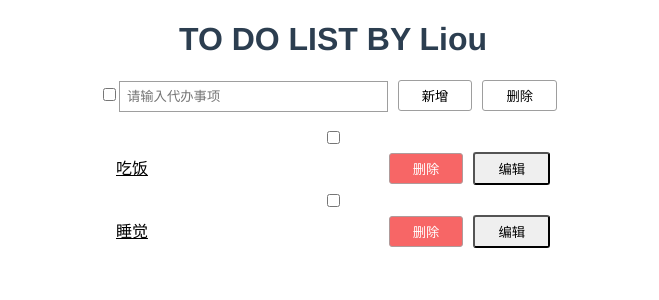
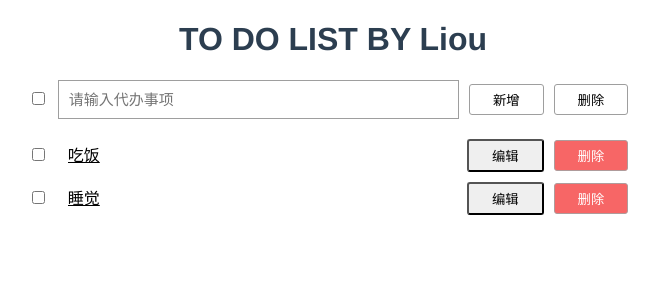
Before and after one commit to liouer/graduateDesign, a Vue app: page /#/ in a window 1280 px wide. Shown: the top 300 px of the page, without its empty margins (307-966 px from the left). Built offline with nearby package versions, Linux system fonts and the light colour scheme.

Commit message:
fix：修复页面  feat：添加编辑功能

```diff
--- a/src/App.vue
+++ b/src/App.vue
@@ -11,14 +11,17 @@
         />
         <label for="allCheck"> </label>
         <!-- <span>{{ allEvents.text }}</span> -->
+        <!-- <div style="display: inline"> -->
         <input
           class="input_text"
           v-model="newEventText"
           placeholder="请输入代办事项"
         />
+        <!-- </div> -->
+
         <!-- 全选框 -->
         <div style="display: inline">
-          <button class="head_btn" @click="addEvent">新增</button>
+          <button class="head_btn" @click="addEvent()">新增</button>
           <button class="head_btn" @click="delEvents()">删除</button>
         </div>
       </div>
@@ -26,21 +29,14 @@
       <div class="">
         <ul>
           <li v-for="(item, index) in eventList" :key="item.id">
-            <input
-              type="checkbox"
-              name=""
-              id="singleCheck"
-              v-model="item.isSelect"
-              @change="singleSelect()"
-            />
             <!-- 使用组件，并传参 -->
             <HelloWorld
               :index="index"
               :item="item"
               @delEvent="delEvent"
+              @singleSelect="singleSelect"
             ></HelloWorld>
             <!-- <div class="clean"></div> -->
-
           </li>
         </ul>
       </div>
@@ -79,6 +75,9 @@ export default {
     // 新增按钮
     addEvent() {
       console.log("click add");
+      if (this.newEventText == "") {
+        alert("内容为空，请输入内容。");
+      } else {
         this.eventList.push({
           id: this.newEventId++,
           eventText: this.newEventText,
@@ -86,6 +85,7 @@ export default {
         }),
           console.dir(this.eventList);
         console.log(this.newEventId);
+      }
     },
     // 删除单个按钮
     delEvent(index) {
@@ -109,7 +109,7 @@ export default {
     // 全选复选框
     allSelect() {
       this.eventList.forEach((item) => {
-        item.isSelect = this.allEvents.isSelect;
+        item.isSelect = this.allEvents.isSelect; //子复选框等于全选框的勾选状态
       });
     },
     // 单选复选框
@@ -142,6 +142,7 @@ export default {
   -moz-osx-font-smoothing: grayscale;
   text-align: center;
   color: #2c3e50;
+  /* background: gray; */
 }
 
 #nav {
@@ -170,11 +171,12 @@ button {
   border-radius: 3px;
 }
 .input_text {
-  width: 20%;
-  margin-right: 10px;
-  padding: 7px;
+  width: 30%;
+  margin: 0 10px;
+  padding: 10px;
   outline: none;
   border: 1px solid #9e9e9e;
+  font-size: 15px;
 }
 /* .read_text {
   outline: none;
@@ -188,6 +190,7 @@ button {
 .head_btn {
   background: white;
   border: 1px solid #9e9e9e;
+  /* outline: none; */
 }
 /* .del_btn {
   color: white;
--- a/src/components/HelloWorld.vue
+++ b/src/components/HelloWorld.vue
@@ -1,34 +1,51 @@
 <template>
   <div class="hello">
+    <input
+      type="checkbox"
+      name=""
+      id="singleCheck"
+      v-model="item.isSelect"
+      @change="sinSelect()"
+    />
     <label for="singleCheck"></label>
-    <input class="read_text" v-model="item.eventText" readonly />
+    <input class="read_text" id="edit" v-model="item.eventText" readonly />
     <div style="display: inline">
+      <button class="done_btn" @click="edit(item)">编辑</button>
       <button class="del_btn" @click="del(index)">删除</button>
-      <button class="done_btn" >编辑</button>
     </div>
   </div>
 </template>
 
 <script>
 export default {
-  name: 'HelloWorld',
-  data(){
-    return{
-    }
+  name: "HelloWorld",
+  data() {
+    return {};
   },
   // 获取参数：   参数名：数据类型
   props: {
-    item: String,
-    index: Number
+    item: Object,
+    index: Number,
   },
-  methods:{
-    test(){},
+  methods: {
     // 删除单个按钮
     del(index) {
-      this.$emit('delEvent',index)          //触发父组件的delEvent方法，并将index传过去
+      this.$emit("delEvent", index); //触发父组件的delEvent方法，并将index传过去
     },
-  }
-}
+    sinSelect() {
+      this.$emit("singleSelect");
+    },
+    edit(item) {
+      console.log(item.id);
+      let editText=prompt("请输入需要修改的内容：");
+      if(editText != null && editText != ''){
+        document.querySelector('#edit').innerHTML=editText;
+        item.eventText = editText; //赋值回给原来的item
+        console.log(item);
+      }
+    },
+  },
+};
 </script>
 
 <!-- Add "scoped" attribute to limit CSS to this component only -->
@@ -44,11 +61,19 @@ export default {
   outline: none;
   border: none;
   text-decoration: underline;
-  width: 20%;
-  margin-right: 10px;
+  width: 30%;
+  margin: 0 10px;
   padding: 10px;
   font-size: 16px;
 }
+/* .edit_text {
+  outline: none;
+  border: 1px solid #9e9e9e;
+  width: 30%;
+  margin: 0 10px;
+  padding: 10px;
+  font-size: 16px;
+} */
 /* .head_btn {
   background: white;
   border: 1px solid #9e9e9e;
```
Lines whose indentation alone changed are shown as unchanged.
